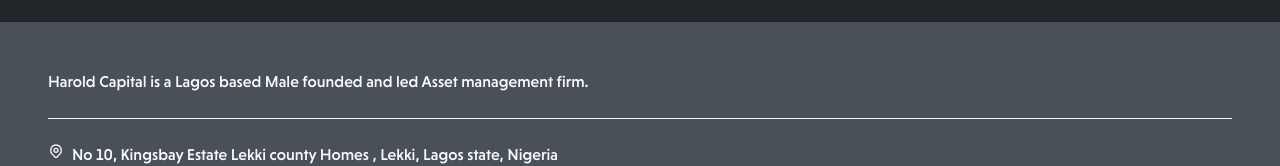
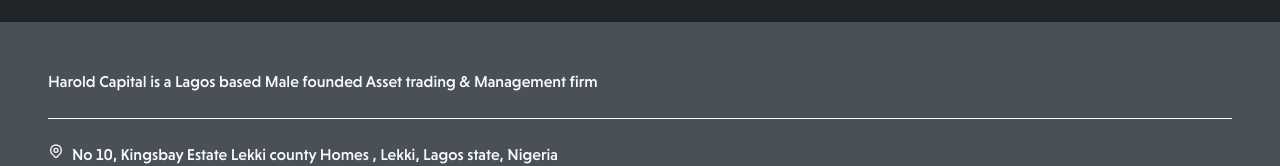
Before and after one commit to RenisideOfficial/Regular-Website-1, a Next.js app: page / in a window 1280 px wide. Shown: the part 3131-3297 px from the top of the page. Built offline with nearby package versions, Linux system fonts and the light colour scheme.

Commit message:
style: update text

```diff
--- a/components/Footer.tsx
+++ b/components/Footer.tsx
@@ -6,8 +6,8 @@
     <>
       <div className="bg-darker p-12 space-y-6">
         <p>
-          Harold Capital is a Lagos based Male founded and led Asset management
-          firm.
+          Harold Capital is a Lagos based Male founded Asset trading &
+          Management firm
         </p>
         <hr />
         <div className="lg:flex lg:flex-row flex flex-col gap-2 justify-baseline">
--- a/components/NavbarLeft.tsx
+++ b/components/NavbarLeft.tsx
@@ -3,6 +3,7 @@
 import haroldImg from "../public/harold.svg";
 
 const NavbarLeft = () => {
+  // simple function to scroll to top window
   const handleHomeClick = () => {
     window.scrollTo({
       top: 0,
--- a/components/NavbarRight.tsx
+++ b/components/NavbarRight.tsx
@@ -38,7 +38,6 @@
         ))}
       </div>
 
-      {/* Mobile Toggle Button */}
       <button
         onClick={() => setOpen(!open)}
         className="md:hidden text-2xl"
@@ -51,7 +50,6 @@
         )}
       </button>
 
-      {/* Mobile Menu */}
       {open && (
         <div className="md:hidden flex flex-col z-[1000] justify-center align-center w-full rounded-b-2xl left-0 top-0 fixed text-center bg-dark p-12">
           {navData.map((item, index) => (
```
